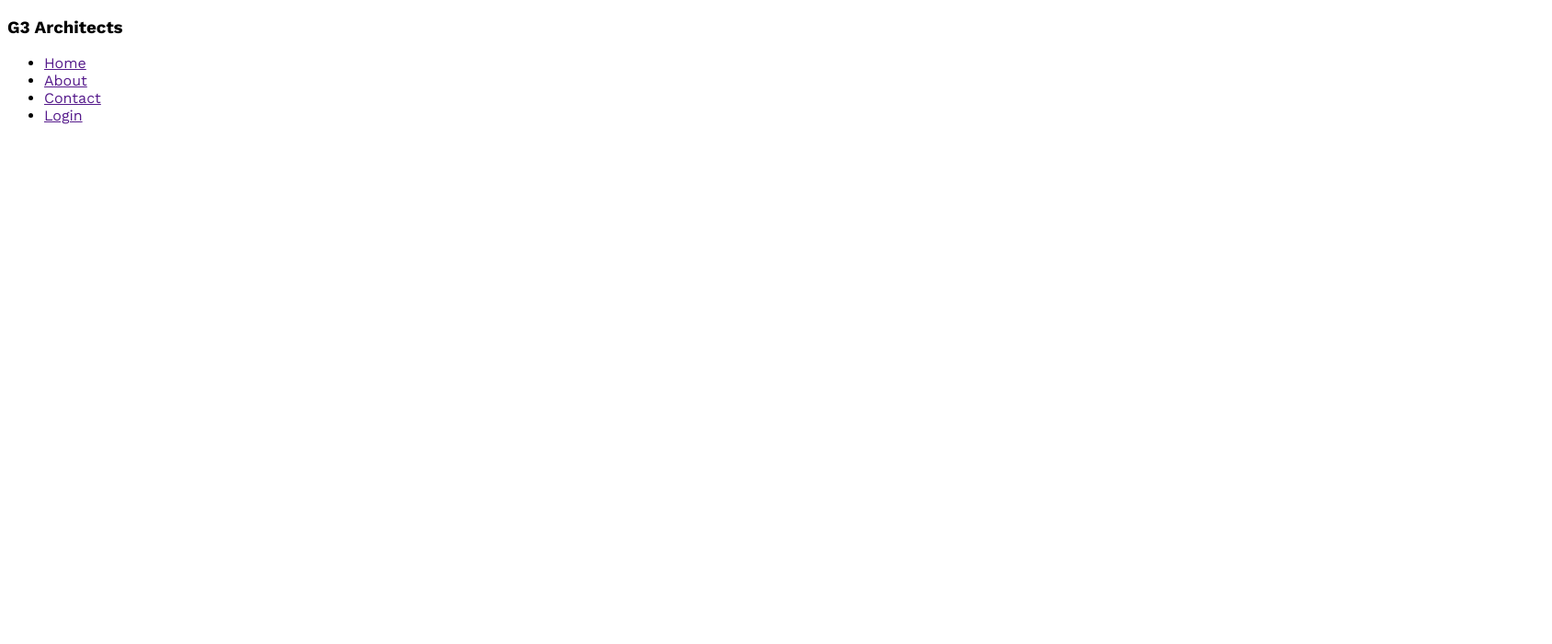
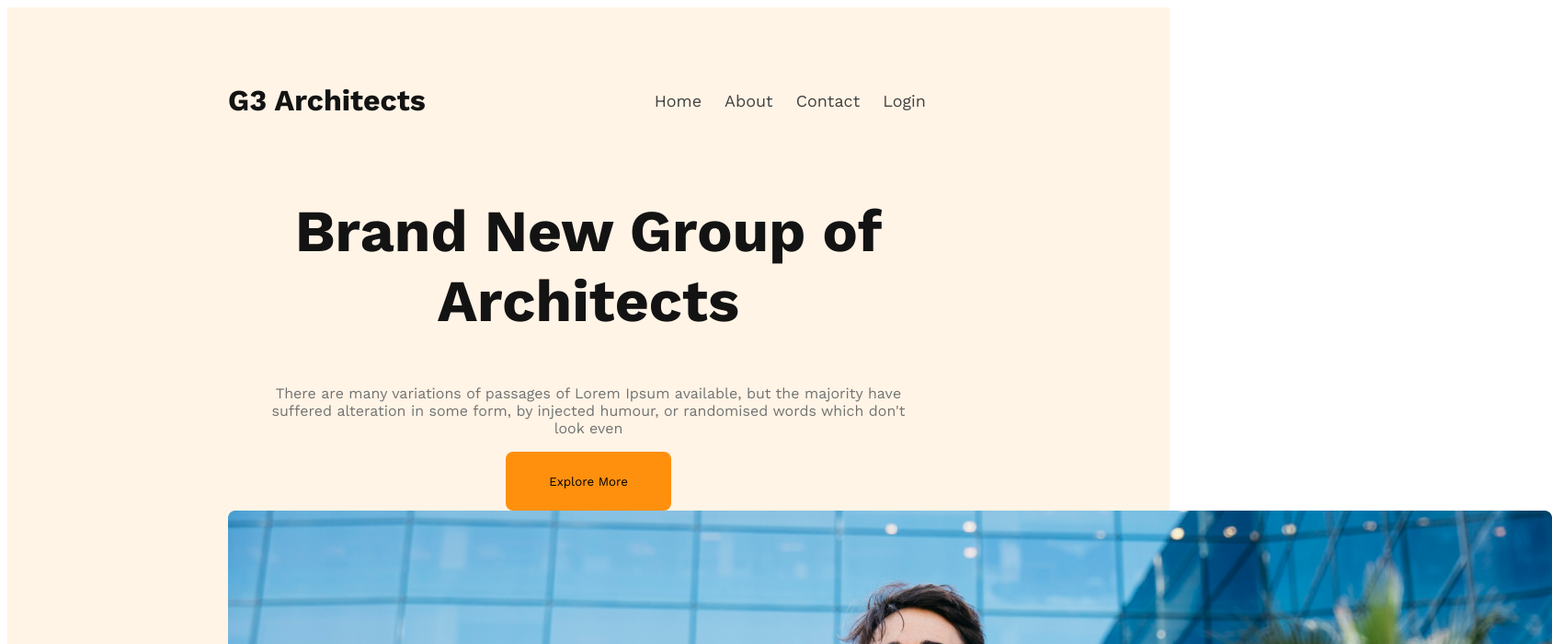
Before and after one commit to Sumsul-Huda/Day_9_make-a-responsive-website-for-g3--architects, a plain HTML site: page index.html in a window 1280 px wide. Shown: the top 700 px of the page at 92% size, 1688 px wide, since content can reach past the window. Drawn offline with nearby package versions, Linux system fonts and the light colour scheme.

Commit message:
added my banner content

```diff
--- a/index.html
+++ b/index.html
@@ -12,7 +12,7 @@
 <body>
     <header>
         <nav>
-            <h3>G3 Architects</h3>
+            <h3 class="nav-title">G3 Architects</h3>
             <ul>
                 <li><a href="">Home</a></li>
                 <li><a href="">About</a></li>
@@ -20,6 +20,16 @@
                 <li><a href="">Login</a></li>
             </ul>
         </nav>
+        <div class="banner">
+            <div class="banar-contant">
+                <h2 class="banner-title">Brand New Group of Architects </h2>
+                <p class="banner-description">
+                    There are many variations of passages of Lorem Ipsum available, but the majority have suffered alteration in some form, by injected humour, or randomised words which don't look even
+                </p>
+                <button class="btn-primary">Explore More</button>
+            </div>
+            <img  src="./images/banner.png" alt="">
+        </div>
     </header>
     <main></main>
     <footer></footer>
--- a/style/architect.css
+++ b/style/architect.css
@@ -1,6 +1,74 @@
 /* work sans font by using impor  */
 @import url('https://fonts.googleapis.com/css2?family=Inter:wght@400;500;600;700&family=Merriweather:ital,wght@0,400;0,900;1,700&family=Open+Sans:wght@400;600;700&family=Work+Sans:wght@400;600;700&display=swap');
 
+/* COMMON SHARED STYLES */
 * {
     font-family: 'Work Sans', sans-serif;
 }
+
+.btn-primary {
+    width: 180px;
+    height: 64px;
+    border: 0;
+    border-radius: 8px;
+    background: #FF900E;
+}
+
+header {
+    background: rgba(255, 144, 14, 0.10);
+    padding: 50px 240px;
+}
+
+nav {
+    display: flex;
+    justify-content: space-between;
+    align-items: center;
+}
+
+.nav-title {
+    color: #131313;
+    font-size: 2rem;
+    font-weight: 700;
+}
+
+nav>ul {
+    display: flex;
+}
+
+nav li {
+    margin-right: 25px;
+    list-style: none;
+    font-size: 18px;
+    font-weight: 500;
+}
+
+nav li a {
+    color: #424242;
+    text-decoration: none;
+}
+
+/* banner section */
+.banar-contant {
+    max-width: 700px;
+    text-align: center;
+    margin: 0 auto;
+}
+
+.banner-title {
+    color: #131313;
+
+    font-weight: 700PX;
+    font-size: 4rem;
+    font-style: normal;
+}
+
+.banner-description {
+    color: #727272;
+    font-size: 1rem;
+    font-weight: 400PX;
+}
+.banar img{
+    max-width: 700px;
+
+    margin: 0 auto;
+}
```
